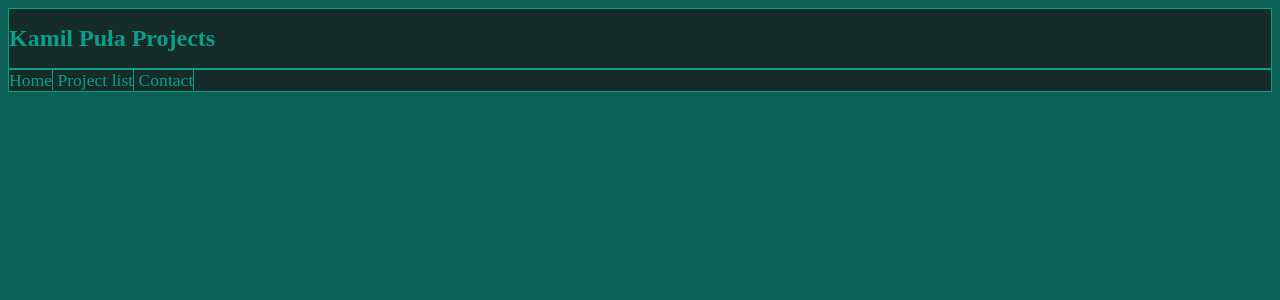
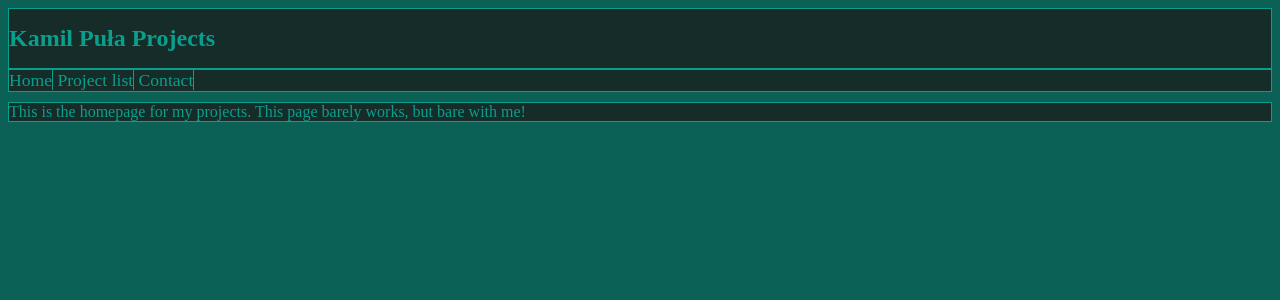
Before and after one commit to sorennx/django_website, a Django app: page / in a window 1280 px wide. Shown: the top 300 px of the page. Run offline with Django 4.2, Linux system fonts and the light colour scheme.

Commit message:
v0.0.3 - initial works on home page - changed the color palette

```diff
--- a/static/base_style.css
+++ b/static/base_style.css
@@ -9,19 +9,29 @@ body
 {
     background: #0c6157;
 }
-#banner, #menu
+
+
+#header
+{
+    padding-bottom:10px;
+}
+
+
+#banner, #menu, #content
 {
     background: #162C29;
     color: #0a9f8d;
     /*padding:1pt;*/
     border:1px solid;
+}
 
 
-}
 #menu
 {
     font-size: 110%;
 }
+
+
 
 h1
 {
--- a/templates/base.html
+++ b/templates/base.html
@@ -36,7 +36,8 @@
 
 
             <div id="content">
-
+                {% block content %}
+                {%  endblock %}
 
 
             </div>
--- a/templates/home.html
+++ b/templates/home.html
@@ -1 +1,5 @@
 {% extends 'base.html' %}
+
+{% block content %}
+    This is the homepage for my projects. This page barely works, but bare with me!
+{% endblock %}
```
